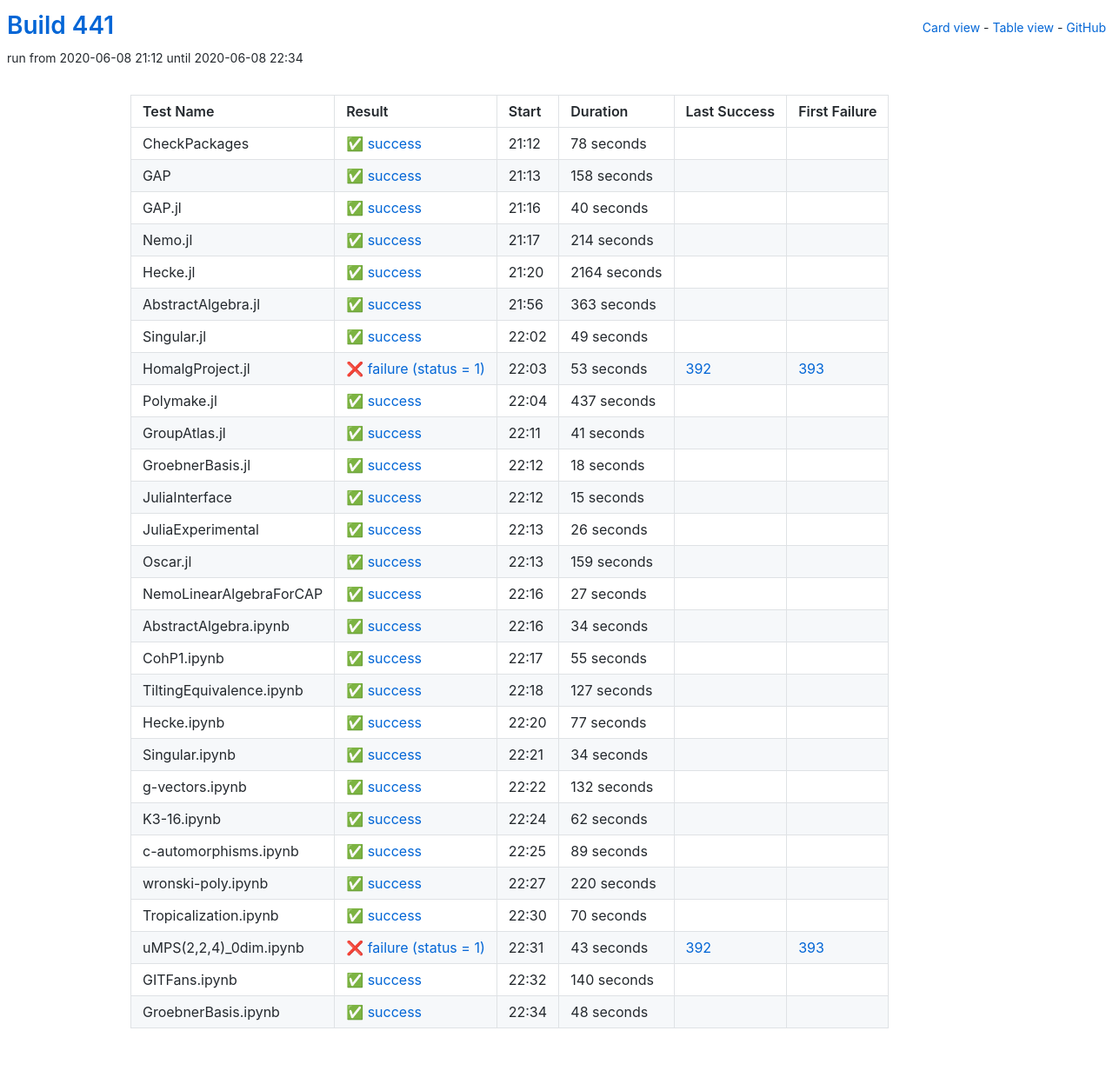
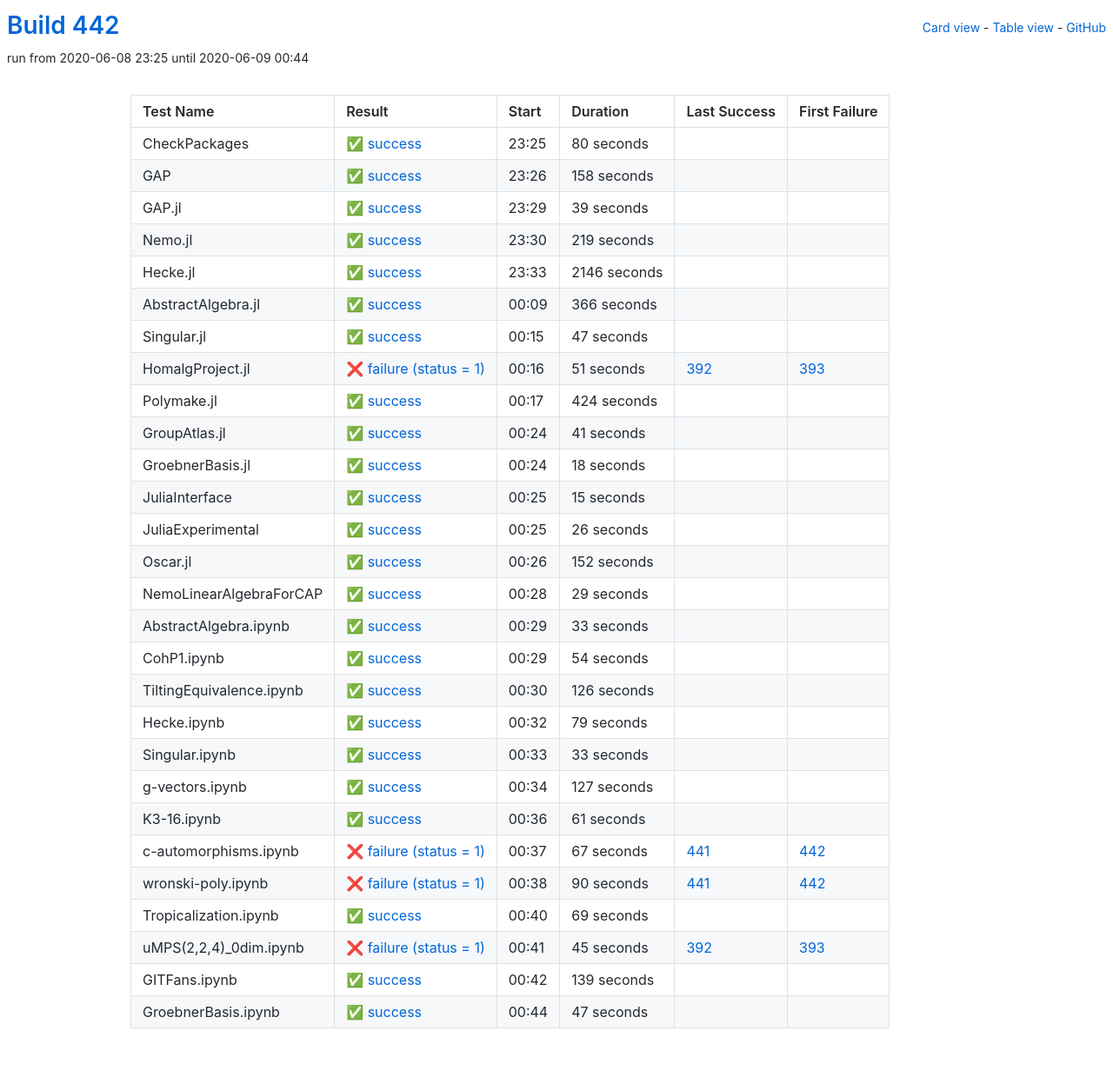
Before and after one commit to oscar-system/oscar-ci-status-1.4, a Jekyll site: the page built from table.html, in a window 1280 px wide. Shown: the whole page at 87% size. Built offline with Jekyll 4.4.1, drawn with Linux system fonts in a browser that asks for light colours.

Commit message:
Build 442

```diff
--- a/_data/ci.yml
+++ b/_data/ci.yml
@@ -1,17 +1,17 @@
-build: 441
-build_url: https://oscarci.mathematik.uni-kl.de/job/oscar-julia-1.4/441/
+build: 442
+build_url: https://oscarci.mathematik.uni-kl.de/job/oscar-julia-1.4/442/
 job: oscar-julia-1.4
 tests:
-- duration: 78
+- duration: 80
   exitcode: 0
   first_failure: false
   first_failure_url: null
   id: checkpackages
   last_success: false
   last_success_url: null
-  log: https://oscarci.mathematik.uni-kl.de/job/oscar-julia-1.4/441/artifact/logs/build-441/CheckPackages.log
+  log: https://oscarci.mathematik.uni-kl.de/job/oscar-julia-1.4/442/artifact/logs/build-442/CheckPackages.log
   name: CheckPackages
-  start: 2020-06-08 21:12
+  start: 2020-06-08 23:25
   status: success
   success: true
 - duration: 158
@@ -21,93 +21,93 @@ tests:
   id: gap
   last_success: false
   last_success_url: null
-  log: https://oscarci.mathematik.uni-kl.de/job/oscar-julia-1.4/441/artifact/logs/build-441/GAP.log
+  log: https://oscarci.mathematik.uni-kl.de/job/oscar-julia-1.4/442/artifact/logs/build-442/GAP.log
   name: GAP
-  start: 2020-06-08 21:13
+  start: 2020-06-08 23:26
   status: success
   success: true
-- duration: 40
+- duration: 39
   exitcode: 0
   first_failure: false
   first_failure_url: null
   id: gap-jl
   last_success: false
   last_success_url: null
-  log: https://oscarci.mathematik.uni-kl.de/job/oscar-julia-1.4/441/artifact/logs/build-441/GAP.jl.log
+  log: https://oscarci.mathematik.uni-kl.de/job/oscar-julia-1.4/442/artifact/logs/build-442/GAP.jl.log
   name: GAP.jl
-  start: 2020-06-08 21:16
+  start: 2020-06-08 23:29
   status: success
   success: true
-- duration: 214
+- duration: 219
   exitcode: 0
   first_failure: false
   first_failure_url: null
   id: nemo-jl
   last_success: false
   last_success_url: null
-  log: https://oscarci.mathematik.uni-kl.de/job/oscar-julia-1.4/441/artifact/logs/build-441/Nemo.jl.log
+  log: https://oscarci.mathematik.uni-kl.de/job/oscar-julia-1.4/442/artifact/logs/build-442/Nemo.jl.log
   name: Nemo.jl
-  start: 2020-06-08 21:17
+  start: 2020-06-08 23:30
   status: success
   success: true
-- duration: 2164
+- duration: 2146
   exitcode: 0
   first_failure: false
   first_failure_url: null
   id: hecke-jl
   last_success: false
   last_success_url: null
-  log: https://oscarci.mathematik.uni-kl.de/job/oscar-julia-1.4/441/artifact/logs/build-441/Hecke.jl.log
+  log: https://oscarci.mathematik.uni-kl.de/job/oscar-julia-1.4/442/artifact/logs/build-442/Hecke.jl.log
   name: Hecke.jl
-  start: 2020-06-08 21:20
+  start: 2020-06-08 23:33
   status: success
   success: true
-- duration: 363
+- duration: 366
   exitcode: 0
   first_failure: false
   first_failure_url: null
   id: abstractalgebra-jl
   last_success: false
   last_success_url: null
-  log: https://oscarci.mathematik.uni-kl.de/job/oscar-julia-1.4/441/artifact/logs/build-441/AbstractAlgebra.jl.log
+  log: https://oscarci.mathematik.uni-kl.de/job/oscar-julia-1.4/442/artifact/logs/build-442/AbstractAlgebra.jl.log
   name: AbstractAlgebra.jl
-  start: 2020-06-08 21:56
+  start: 2020-06-09 00:09
   status: success
   success: true
-- duration: 49
+- duration: 47
   exitcode: 0
   first_failure: false
   first_failure_url: null
   id: singular-jl
   last_success: false
   last_success_url: null
-  log: https://oscarci.mathematik.uni-kl.de/job/oscar-julia-1.4/441/artifact/logs/build-441/Singular.jl.log
+  log: https://oscarci.mathematik.uni-kl.de/job/oscar-julia-1.4/442/artifact/logs/build-442/Singular.jl.log
   name: Singular.jl
-  start: 2020-06-08 22:02
+  start: 2020-06-09 00:15
   status: success
   success: true
-- duration: 53
+- duration: 51
   exitcode: 1
   first_failure: 393
   first_failure_url: https://oscarci.mathematik.uni-kl.de/job/oscar-julia-1.4/393/
   id: homalgproject-jl
   last_success: 392
   last_success_url: https://oscarci.mathematik.uni-kl.de/job/oscar-julia-1.4/392/
-  log: https://oscarci.mathematik.uni-kl.de/job/oscar-julia-1.4/441/artifact/logs/build-441/HomalgProject.jl.log
+  log: https://oscarci.mathematik.uni-kl.de/job/oscar-julia-1.4/442/artifact/logs/build-442/HomalgProject.jl.log
   name: HomalgProject.jl
-  start: 2020-06-08 22:03
+  start: 2020-06-09 00:16
   status: failure
   success: false
-- duration: 437
+- duration: 424
   exitcode: 0
   first_failure: false
   first_failure_url: null
   id: polymake-jl
   last_success: false
   last_success_url: null
-  log: https://oscarci.mathematik.uni-kl.de/job/oscar-julia-1.4/441/artifact/logs/build-441/Polymake.jl.log
+  log: https://oscarci.mathematik.uni-kl.de/job/oscar-julia-1.4/442/artifact/logs/build-442/Polymake.jl.log
   name: Polymake.jl
-  start: 2020-06-08 22:04
+  start: 2020-06-09 00:17
   status: success
   success: true
 - duration: 41
@@ -117,9 +117,9 @@ tests:
   id: groupatlas-jl
   last_success: false
   last_success_url: null
-  log: https://oscarci.mathematik.uni-kl.de/job/oscar-julia-1.4/441/artifact/logs/build-441/GroupAtlas.jl.log
+  log: https://oscarci.mathematik.uni-kl.de/job/oscar-julia-1.4/442/artifact/logs/build-442/GroupAtlas.jl.log
   name: GroupAtlas.jl
-  start: 2020-06-08 22:11
+  start: 2020-06-09 00:24
   status: success
   success: true
 - duration: 18
@@ -129,9 +129,9 @@ tests:
   id: groebnerbasis-jl
   last_success: false
   last_success_url: null
-  log: https://oscarci.mathematik.uni-kl.de/job/oscar-julia-1.4/441/artifact/logs/build-441/GroebnerBasis.jl.log
+  log: https://oscarci.mathematik.uni-kl.de/job/oscar-julia-1.4/442/artifact/logs/build-442/GroebnerBasis.jl.log
   name: GroebnerBasis.jl
-  start: 2020-06-08 22:12
+  start: 2020-06-09 00:24
   status: success
   success: true
 - duration: 15
@@ -141,9 +141,9 @@ tests:
   id: juliainterface
   last_success: false
   last_success_url: null
-  log: https://oscarci.mathematik.uni-kl.de/job/oscar-julia-1.4/441/artifact/logs/build-441/JuliaInterface.log
+  log: https://oscarci.mathematik.uni-kl.de/job/oscar-julia-1.4/442/artifact/logs/build-442/JuliaInterface.log
   name: JuliaInterface
-  start: 2020-06-08 22:12
+  start: 2020-06-09 00:25
   status: success
   success: true
 - duration: 26
@@ -153,188 +153,188 @@ tests:
   id: juliaexperimental
   last_success: false
   last_success_url: null
-  log: https://oscarci.mathematik.uni-kl.de/job/oscar-julia-1.4/441/artifact/logs/build-441/JuliaExperimental.log
+  log: https://oscarci.mathematik.uni-kl.de/job/oscar-julia-1.4/442/artifact/logs/build-442/JuliaExperimental.log
   name: JuliaExperimental
-  start: 2020-06-08 22:13
+  start: 2020-06-09 00:25
   status: success
   success: true
-- duration: 159
+- duration: 152
   exitcode: 0
   first_failure: false
   first_failure_url: null
   id: oscar-jl
   last_success: false
   last_success_url: null
-  log: https://oscarci.mathematik.uni-kl.de/job/oscar-julia-1.4/441/artifact/logs/build-441/Oscar.jl.log
+  log: https://oscarci.mathematik.uni-kl.de/job/oscar-julia-1.4/442/artifact/logs/build-442/Oscar.jl.log
   name: Oscar.jl
-  start: 2020-06-08 22:13
+  start: 2020-06-09 00:26
   status: success
   success: true
-- duration: 27
+- duration: 29
   exitcode: 0
   first_failure: false
   first_failure_url: null
   id: nemolinearalgebraforcap
   last_success: false
   last_success_url: null
-  log: https://oscarci.mathematik.uni-kl.de/job/oscar-julia-1.4/441/artifact/logs/build-441/NemoLinearAlgebraForCAP.log
+  log: https://oscarci.mathematik.uni-kl.de/job/oscar-julia-1.4/442/artifact/logs/build-442/NemoLinearAlgebraForCAP.log
   name: NemoLinearAlgebraForCAP
-  start: 2020-06-08 22:16
+  start: 2020-06-09 00:28
   status: success
   success: true
-- duration: 34
+- duration: 33
   exitcode: 0
   first_failure: false
   first_failure_url: null
   id: abstractalgebra-ipynb
   last_success: false
   last_success_url: null
-  log: https://oscarci.mathematik.uni-kl.de/job/oscar-julia-1.4/441/artifact/logs/build-441/AbstractAlgebra.ipynb.log
+  log: https://oscarci.mathematik.uni-kl.de/job/oscar-julia-1.4/442/artifact/logs/build-442/AbstractAlgebra.ipynb.log
   name: AbstractAlgebra.ipynb
-  start: 2020-06-08 22:16
+  start: 2020-06-09 00:29
   status: success
   success: true
-- duration: 55
+- duration: 54
   exitcode: 0
   first_failure: false
   first_failure_url: null
   id: cohp1-ipynb
   last_success: false
   last_success_url: null
-  log: https://oscarci.mathematik.uni-kl.de/job/oscar-julia-1.4/441/artifact/logs/build-441/CohP1.ipynb.log
+  log: https://oscarci.mathematik.uni-kl.de/job/oscar-julia-1.4/442/artifact/logs/build-442/CohP1.ipynb.log
   name: CohP1.ipynb
-  start: 2020-06-08 22:17
+  start: 2020-06-09 00:29
+  status: success
+  success: true
+- duration: 126
+  exitcode: 0
+  first_failure: false
+  first_failure_url: null
+  id: tiltingequivalence-ipynb
+  last_success: false
+  last_success_url: null
+  log: https://oscarci.mathematik.uni-kl.de/job/oscar-julia-1.4/442/artifact/logs/build-442/TiltingEquivalence.ipynb.log
+  name: TiltingEquivalence.ipynb
+  start: 2020-06-09 00:30
+  status: success
+  success: true
+- duration: 79
+  exitcode: 0
+  first_failure: false
+  first_failure_url: null
+  id: hecke-ipynb
+  last_success: false
+  last_success_url: null
+  log: https://oscarci.mathematik.uni-kl.de/job/oscar-julia-1.4/442/artifact/logs/build-442/Hecke.ipynb.log
+  name: Hecke.ipynb
+  start: 2020-06-09 00:32
+  status: success
+  success: true
+- duration: 33
+  exitcode: 0
+  first_failure: false
+  first_failure_url: null
+  id: singular-ipynb
+  last_success: false
+  last_success_url: null
+  log: https://oscarci.mathematik.uni-kl.de/job/oscar-julia-1.4/442/artifact/logs/build-442/Singular.ipynb.log
+  name: Singular.ipynb
+  start: 2020-06-09 00:33
   status: success
   success: true
 - duration: 127
   exitcode: 0
   first_failure: false
   first_failure_url: null
-  id: tiltingequivalence-ipynb
-  last_success: false
-  last_success_url: null
-  log: https://oscarci.mathematik.uni-kl.de/job/oscar-julia-1.4/441/artifact/logs/build-441/TiltingEquivalence.ipynb.log
-  name: TiltingEquivalence.ipynb
-  start: 2020-06-08 22:18
-  status: success
-  success: true
-- duration: 77
-  exitcode: 0
-  first_failure: false
-  first_failure_url: null
-  id: hecke-ipynb
-  last_success: false
-  last_success_url: null
-  log: https://oscarci.mathematik.uni-kl.de/job/oscar-julia-1.4/441/artifact/logs/build-441/Hecke.ipynb.log
-  name: Hecke.ipynb
-  start: 2020-06-08 22:20
-  status: success
-  success: true
-- duration: 34
-  exitcode: 0
-  first_failure: false
-  first_failure_url: null
-  id: singular-ipynb
-  last_success: false
-  last_success_url: null
-  log: https://oscarci.mathematik.uni-kl.de/job/oscar-julia-1.4/441/artifact/logs/build-441/Singular.ipynb.log
-  name: Singular.ipynb
-  start: 2020-06-08 22:21
-  status: success
-  success: true
-- duration: 132
-  exitcode: 0
-  first_failure: false
-  first_failure_url: null
   id: g-vectors-ipynb
   last_success: false
   last_success_url: null
-  log: https://oscarci.mathematik.uni-kl.de/job/oscar-julia-1.4/441/artifact/logs/build-441/g-vectors.ipynb.log
+  log: https://oscarci.mathematik.uni-kl.de/job/oscar-julia-1.4/442/artifact/logs/build-442/g-vectors.ipynb.log
   name: g-vectors.ipynb
-  start: 2020-06-08 22:22
+  start: 2020-06-09 00:34
   status: success
   success: true
-- duration: 62
+- duration: 61
   exitcode: 0
   first_failure: false
   first_failure_url: null
   id: k3-16-ipynb
   last_success: false
   last_success_url: null
-  log: https://oscarci.mathematik.uni-kl.de/job/oscar-julia-1.4/441/artifact/logs/build-441/K3-16.ipynb.log
+  log: https://oscarci.mathematik.uni-kl.de/job/oscar-julia-1.4/442/artifact/logs/build-442/K3-16.ipynb.log
   name: K3-16.ipynb
-  start: 2020-06-08 22:24
+  start: 2020-06-09 00:36
   status: success
   success: true
-- duration: 89
-  exitcode: 0
-  first_failure: false
-  first_failure_url: null
+- duration: 67
+  exitcode: 1
+  first_failure: 442
+  first_failure_url: https://oscarci.mathematik.uni-kl.de/job/oscar-julia-1.4/442/
   id: c-automorphisms-ipynb
-  last_success: false
-  last_success_url: null
-  log: https://oscarci.mathematik.uni-kl.de/job/oscar-julia-1.4/441/artifact/logs/build-441/c-automorphisms.ipynb.log
+  last_success: 441
+  last_success_url: https://oscarci.mathematik.uni-kl.de/job/oscar-julia-1.4/441/
+  log: https://oscarci.mathematik.uni-kl.de/job/oscar-julia-1.4/442/artifact/logs/build-442/c-automorphisms.ipynb.log
   name: c-automorphisms.ipynb
-  start: 2020-06-08 22:25
-  status: success
-  success: true
-- duration: 220
-  exitcode: 0
-  first_failure: false
-  first_failure_url: null
+  start: 2020-06-09 00:37
+  status: failure
+  success: false
+- duration: 90
+  exitcode: 1
+  first_failure: 442
+  first_failure_url: https://oscarci.mathematik.uni-kl.de/job/oscar-julia-1.4/442/
   id: wronski-poly-ipynb
-  last_success: false
-  last_success_url: null
-  log: https://oscarci.mathematik.uni-kl.de/job/oscar-julia-1.4/441/artifact/logs/build-441/wronski-poly.ipynb.log
+  last_success: 441
+  last_success_url: https://oscarci.mathematik.uni-kl.de/job/oscar-julia-1.4/441/
+  log: https://oscarci.mathematik.uni-kl.de/job/oscar-julia-1.4/442/artifact/logs/build-442/wronski-poly.ipynb.log
   name: wronski-poly.ipynb
-  start: 2020-06-08 22:27
-  status: success
-  success: true
-- duration: 70
+  start: 2020-06-09 00:38
+  status: failure
+  success: false
+- duration: 69
   exitcode: 0
   first_failure: false
   first_failure_url: null
   id: tropicalization-ipynb
   last_success: false
   last_success_url: null
-  log: https://oscarci.mathematik.uni-kl.de/job/oscar-julia-1.4/441/artifact/logs/build-441/Tropicalization.ipynb.log
+  log: https://oscarci.mathematik.uni-kl.de/job/oscar-julia-1.4/442/artifact/logs/build-442/Tropicalization.ipynb.log
   name: Tropicalization.ipynb
-  start: 2020-06-08 22:30
+  start: 2020-06-09 00:40
   status: success
   success: true
-- duration: 43
+- duration: 45
   exitcode: 1
   first_failure: 393
   first_failure_url: https://oscarci.mathematik.uni-kl.de/job/oscar-julia-1.4/393/
   id: umps-2-2-4-0dim-ipynb
   last_success: 392
   last_success_url: https://oscarci.mathematik.uni-kl.de/job/oscar-julia-1.4/392/
-  log: https://oscarci.mathematik.uni-kl.de/job/oscar-julia-1.4/441/artifact/logs/build-441/uMPS-2-2-4-_0dim.ipynb.log
+  log: https://oscarci.mathematik.uni-kl.de/job/oscar-julia-1.4/442/artifact/logs/build-442/uMPS-2-2-4-_0dim.ipynb.log
   name: uMPS(2,2,4)_0dim.ipynb
-  start: 2020-06-08 22:31
+  start: 2020-06-09 00:41
   status: failure
   success: false
-- duration: 140
+- duration: 139
   exitcode: 0
   first_failure: false
   first_failure_url: null
   id: gitfans-ipynb
   last_success: false
   last_success_url: null
-  log: https://oscarci.mathematik.uni-kl.de/job/oscar-julia-1.4/441/artifact/logs/build-441/GITFans.ipynb.log
+  log: https://oscarci.mathematik.uni-kl.de/job/oscar-julia-1.4/442/artifact/logs/build-442/GITFans.ipynb.log
   name: GITFans.ipynb
-  start: 2020-06-08 22:32
+  start: 2020-06-09 00:42
   status: success
   success: true
-- duration: 48
+- duration: 47
   exitcode: 0
   first_failure: false
   first_failure_url: null
   id: groebnerbasis-ipynb
   last_success: false
   last_success_url: null
-  log: https://oscarci.mathematik.uni-kl.de/job/oscar-julia-1.4/441/artifact/logs/build-441/GroebnerBasis.ipynb.log
+  log: https://oscarci.mathematik.uni-kl.de/job/oscar-julia-1.4/442/artifact/logs/build-442/GroebnerBasis.ipynb.log
   name: GroebnerBasis.ipynb
-  start: 2020-06-08 22:34
+  start: 2020-06-09 00:44
   status: success
   success: true
```
Also changed, not shown: README.md.
